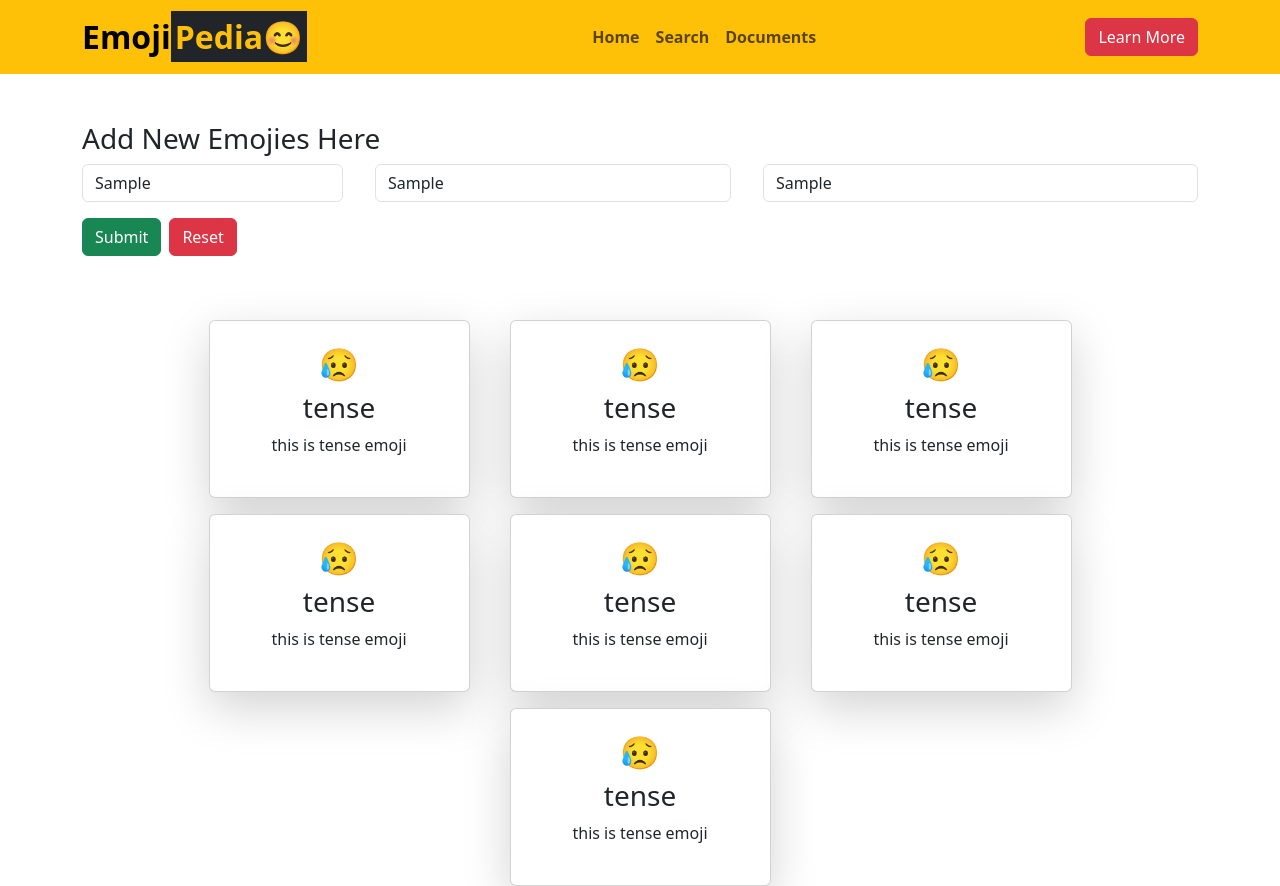
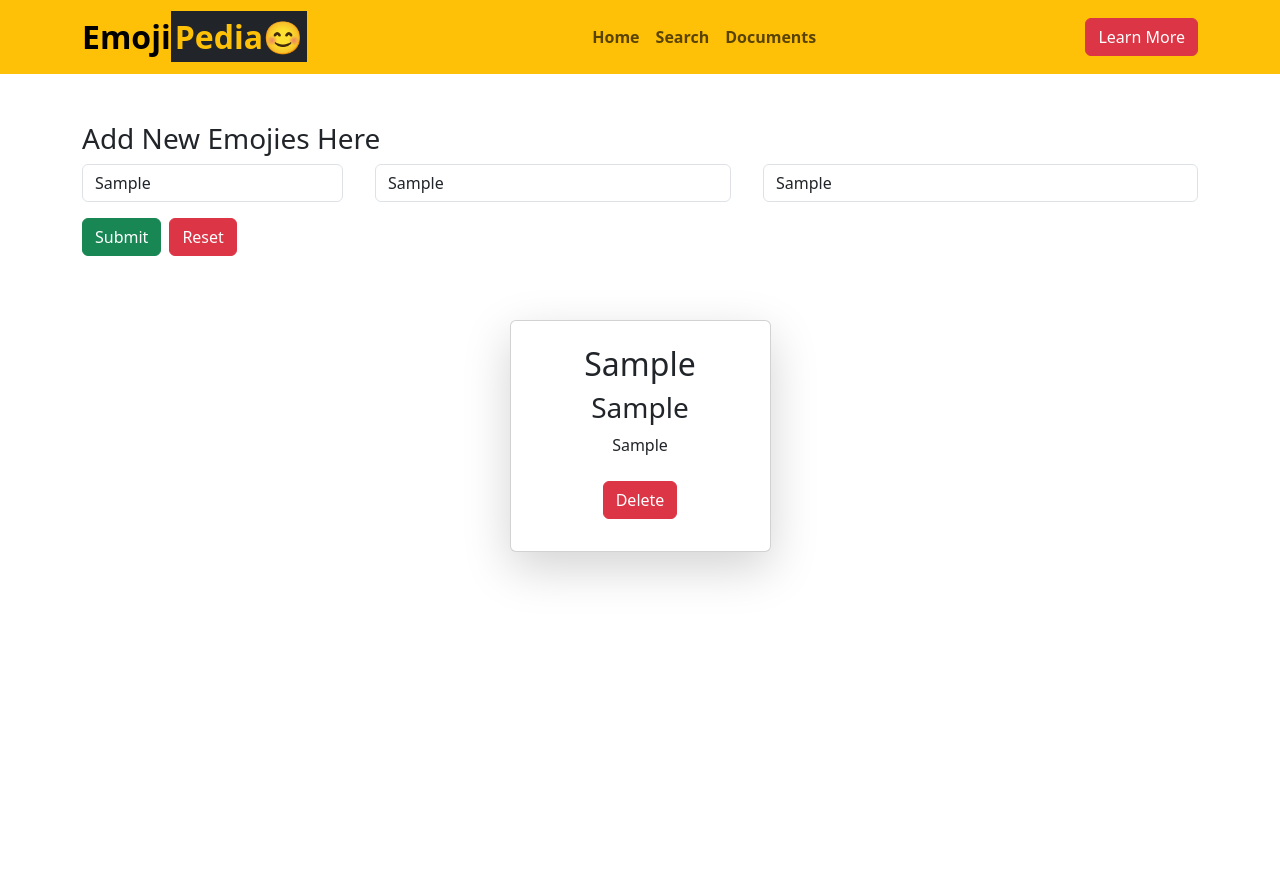
Before and after one commit to Code-Hopper/emojipedia, a React (Create React App) app: page / in a window 1280 px wide. Both pictures are taken after typing "Sample", "Sample", "Sample" into the empty fields and a click on the button "Submit". After the commit the page ends 800 px from the top, so only its background shows below. Built offline with nearby package versions, Linux system fonts and the light colour scheme.

Commit message:
added methods for adding emojies in array deleting emojis from array

```diff
--- a/src/App.jsx
+++ b/src/App.jsx
@@ -1,4 +1,4 @@
-import React from 'react'
+import React, { useState } from 'react'
 
 // import bootstarp for all components
 
@@ -13,11 +13,25 @@ import AddEmoji from './components/AddEmoji'
 import DisplatEmojise from './components/DisplatEmojise'
 
 const App = () => {
+
+  let [emojies , setEmojies] = useState([])
+
+  let DeleteEmoji = (id) =>{
+    alert(id)
+
+    setEmojies(()=>{
+      return emojies.filter((emoji,index)=>{
+        return id != index
+      })
+    })
+
+  }
+
   return (
     <>
         <Navbar />
-        <AddEmoji />
-        <DisplatEmojise />
+        <AddEmoji array={emojies} arrayHandeler={setEmojies}/>
+        <DisplatEmojise array={emojies} onDelete={DeleteEmoji} />
     </>
   )
 }
--- a/src/components/AddEmoji.jsx
+++ b/src/components/AddEmoji.jsx
@@ -1,23 +1,22 @@
 import React, { useState } from 'react'
 
-import Emojies from './DataSheet.js'
-
-const AddEmoji = () => {
+const AddEmoji = (props) => {
 
     let [emoji , SetEmoji] = useState({
         icon: "",
         name: "",
-        discription: ""
+        discription: "",
     })
 
     let handelSubmit = (event) =>{
         event.preventDefault()
         console.log(emoji)
 
-        Emojies.push(emoji)
+        props.arrayHandeler((prev)=>{
+            return [...prev , emoji]
+        })
 
-        console.log(Emojies)
-
+        console.log(props.array)
     }
 
     let handelChange = (event) =>{
--- a/src/components/DataSheet.js
+++ /dev/null
@@ -1,42 +0,0 @@
-let Emojies =
-
-    [
-        {
-            icon: "😥",
-            name: "tense",
-            discription: "this is tense emoji"
-        },
-        {
-            icon: "😥",
-            name: "tense",
-            discription: "this is tense emoji"
-        },
-        {
-            icon: "😥",
-            name: "tense",
-            discription: "this is tense emoji"
-        },
-        {
-            icon: "😥",
-            name: "tense",
-            discription: "this is tense emoji"
-        },
-        {
-            icon: "😥",
-            name: "tense",
-            discription: "this is tense emoji"
-        },
-        {
-            icon: "😥",
-            name: "tense",
-            discription: "this is tense emoji"
-        },
-        {
-            icon: "😥",
-            name: "tense",
-            discription: "this is tense emoji"
-        }
-    ]
-
-
-export default Emojies
--- a/src/components/DisplatEmojise.jsx
+++ b/src/components/DisplatEmojise.jsx
@@ -1,10 +1,13 @@
 import React from 'react'
 
-import Emojies from './DataSheet.js'
-
-const DisplatEmojise = () => {
+const DisplatEmojise = (props) => {
 
     let DisplayEachEmoji = (props) => {
+
+        let handelDelete = () =>{
+            // alert(`delete called by ${props.index}`)
+            props.onDelete(props.index)
+        }
 
         return (
             <div key={props.index} className="col-3">
@@ -12,6 +15,13 @@ const DisplatEmojise = () => {
                     <h2>{props.emoji.icon}</h2>
                     <h3>{props.emoji.name}</h3>
                     <p>{props.emoji.discription}</p>
+
+                    <div className='my-2 d-flex gap-2 justify-content-center align-items-center'>
+                        <button onClick={handelDelete} className='btn btn-danger'>
+                            Delete
+                        </button>
+                    </div>
+
                 </div>
             </div>
         )
@@ -24,9 +34,9 @@ const DisplatEmojise = () => {
                 <div className="container">
                     <div className='row gap-3 justify-content-center'>
                         {
-                            Emojies.map((emoji, index) => {
+                            props.array.map((emoji, index) => {
                                 return (
-                                    < DisplayEachEmoji emoji={emoji} index={index} />
+                                    < DisplayEachEmoji emoji={emoji} index={index} onDelete={props.onDelete}/>
                                 )
                             })
                         }
```
